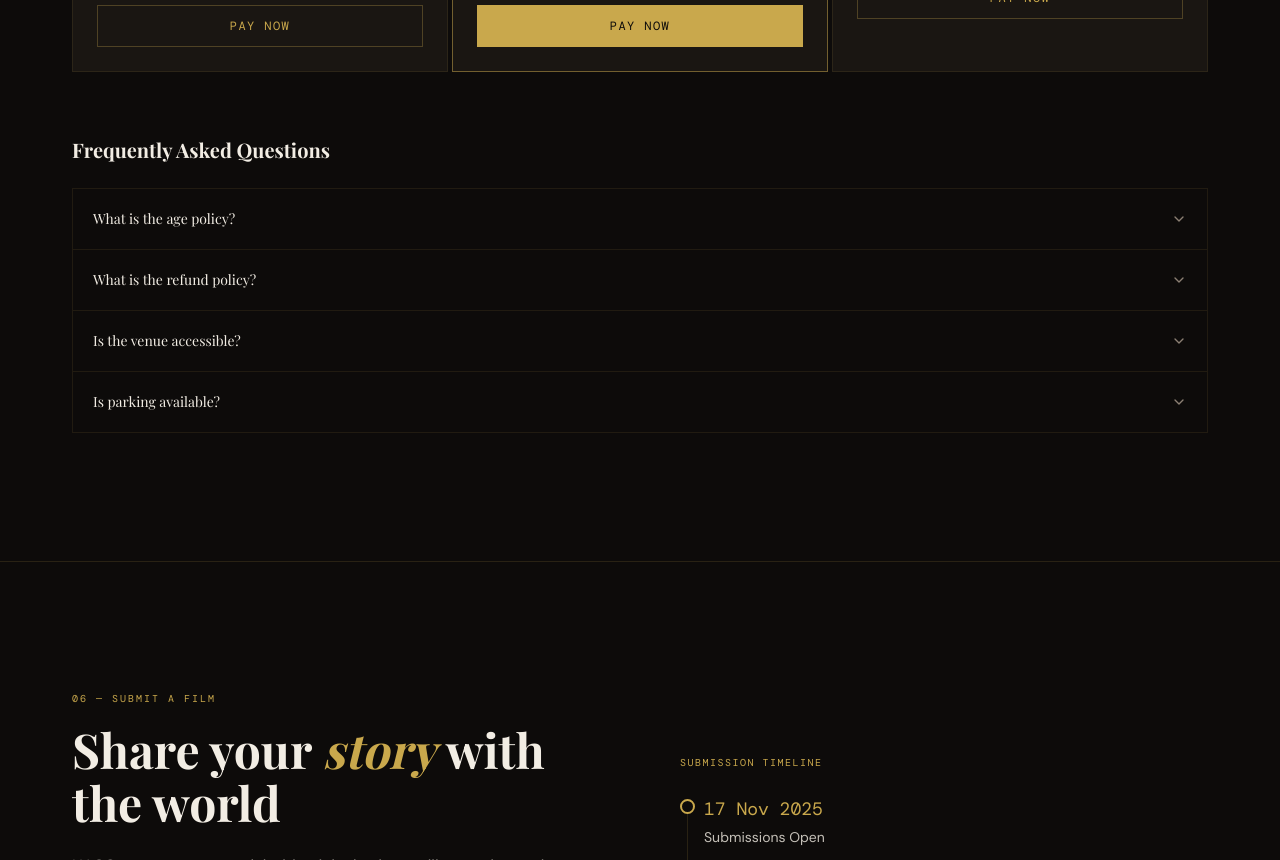
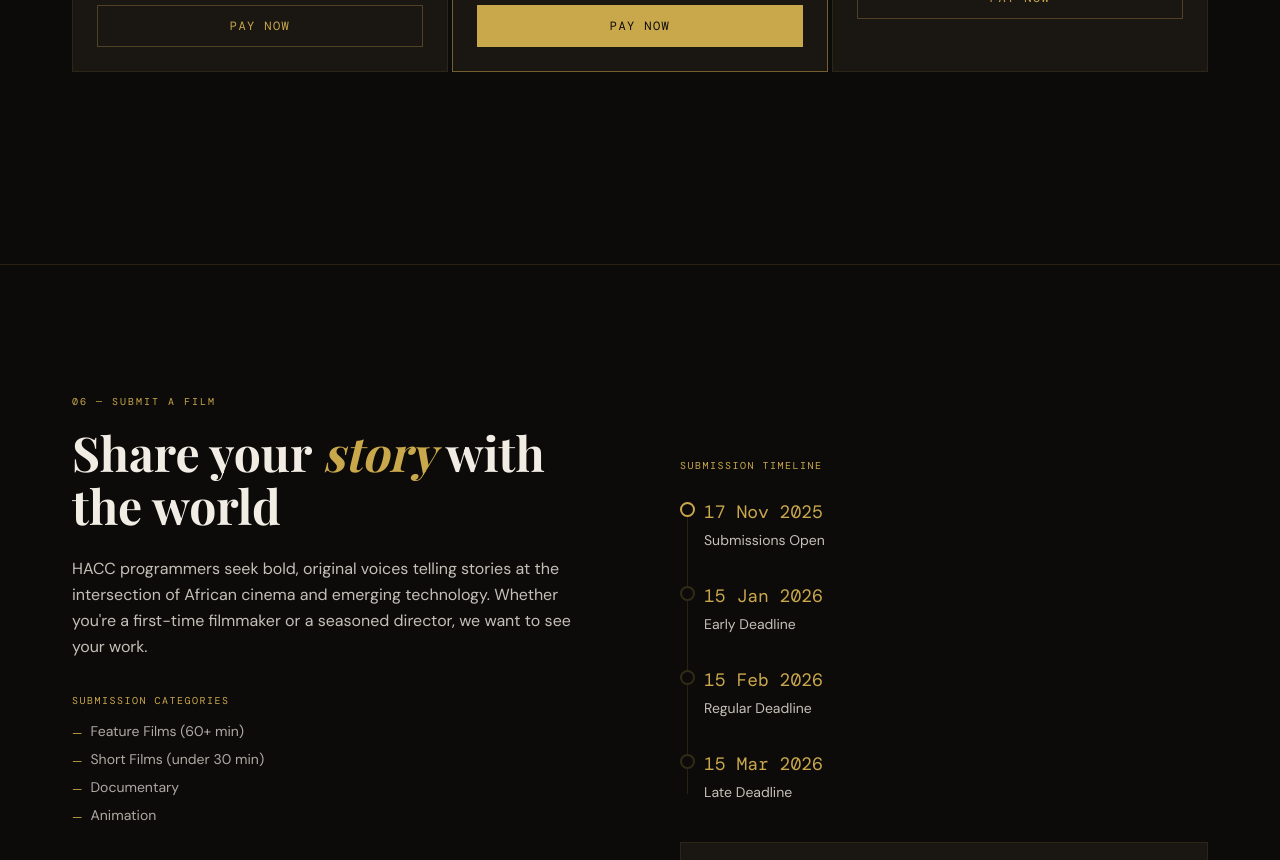
Before and after one commit to nafia007/hacc, a React (Vite) app: page / in a window 1280 px wide. Shown: the part 1940-2800 px from the top of the page. Built offline with nearby package versions, Linux system fonts and the light colour scheme; a web font is replaced by a local one.

Commit message:
Remove FAQ section from Tickets page

```diff
--- a/src/sections/Tickets.tsx
+++ b/src/sections/Tickets.tsx
@@ -1,6 +1,5 @@
-import { useRef, useState } from "react";
-import { motion, useInView, AnimatePresence } from "framer-motion";
-import { ChevronDown } from "lucide-react";
+import { useRef } from "react";
+import { motion, useInView } from "framer-motion";
 
 const ticketTiers = [
   {
@@ -37,33 +36,9 @@ const ticketTiers = [
   },
 ];
 
-const faqs = [
-  {
-    question: "What is the age policy?",
-    answer:
-      "Most screenings are 16+. Some films may have an 18+ rating — this will be clearly indicated on the film page. Children under 12 are welcome at family-friendly animation screenings when accompanied by an adult.",
-  },
-  {
-    question: "What is the refund policy?",
-    answer:
-      "Tickets are non-refundable but can be transferred to another person up to 48 hours before the event. In the event of a cancellation, full refunds will be issued automatically.",
-  },
-  {
-    question: "Is the venue accessible?",
-    answer:
-      "All HACC venues are wheelchair accessible with ramps, accessible restrooms, and designated seating areas. Please contact us 48 hours in advance if you require specific accommodations.",
-  },
-  {
-    question: "Is parking available?",
-    answer:
-      "Limited street parking is available near the venues. We recommend using Uber or Bolt. A Park & Ride service operates from the V&A Waterfront on all festival days.",
-  },
-];
-
 export default function Tickets() {
   const sectionRef = useRef<HTMLElement>(null);
   const isInView = useInView(sectionRef, { once: true, margin: "-100px" });
-  const [openFaq, setOpenFaq] = useState<number | null>(null);
 
   return (
     <section
@@ -141,56 +116,6 @@ export default function Tickets() {
             </motion.div>
           ))}
         </motion.div>
-
-        {/* FAQ */}
-        <motion.div
-          initial={{ opacity: 0, y: 20 }}
-          animate={isInView ? { opacity: 1, y: 0 } : {}}
-          transition={{ duration: 0.6, delay: 0.6 }}
-        >
-          <h3 className="font-display text-xl font-bold text-cream mb-6">
-            Frequently Asked Questions
-          </h3>
-          <div className="border border-gold/10">
-            {faqs.map((faq, i) => (
-              <div
-                key={i}
-                className="border-b border-gold/10 last:border-b-0"
-              >
-                <button
-                  onClick={() => setOpenFaq(openFaq === i ? null : i)}
-                  className="w-full flex items-center justify-between p-4 lg:p-5 text-left hover:bg-ink/50 transition-colors"
-                >
-                  <span className="font-display text-sm text-cream pr-4">
-                    {faq.question}
-                  </span>
-                  <motion.div
-                    animate={{ rotate: openFaq === i ? 180 : 0 }}
-                    transition={{ duration: 0.3 }}
-                    className="flex-shrink-0 text-muted"
-                  >
-                    <ChevronDown size={16} />
-                  </motion.div>
-                </button>
-                <AnimatePresence>
-                  {openFaq === i && (
-                    <motion.div
-                      initial={{ height: 0, opacity: 0 }}
-                      animate={{ height: "auto", opacity: 1 }}
-                      exit={{ height: 0, opacity: 0 }}
-                      transition={{ duration: 0.3 }}
-                      className="overflow-hidden"
-                    >
-                      <p className="px-4 lg:px-5 pb-4 lg:pb-5 text-cream/70 text-sm leading-relaxed">
-                        {faq.answer}
-                      </p>
-                    </motion.div>
-                  )}
-                </AnimatePresence>
-              </div>
-            ))}
-          </div>
-        </motion.div>
       </div>
     </section>
   );
```
